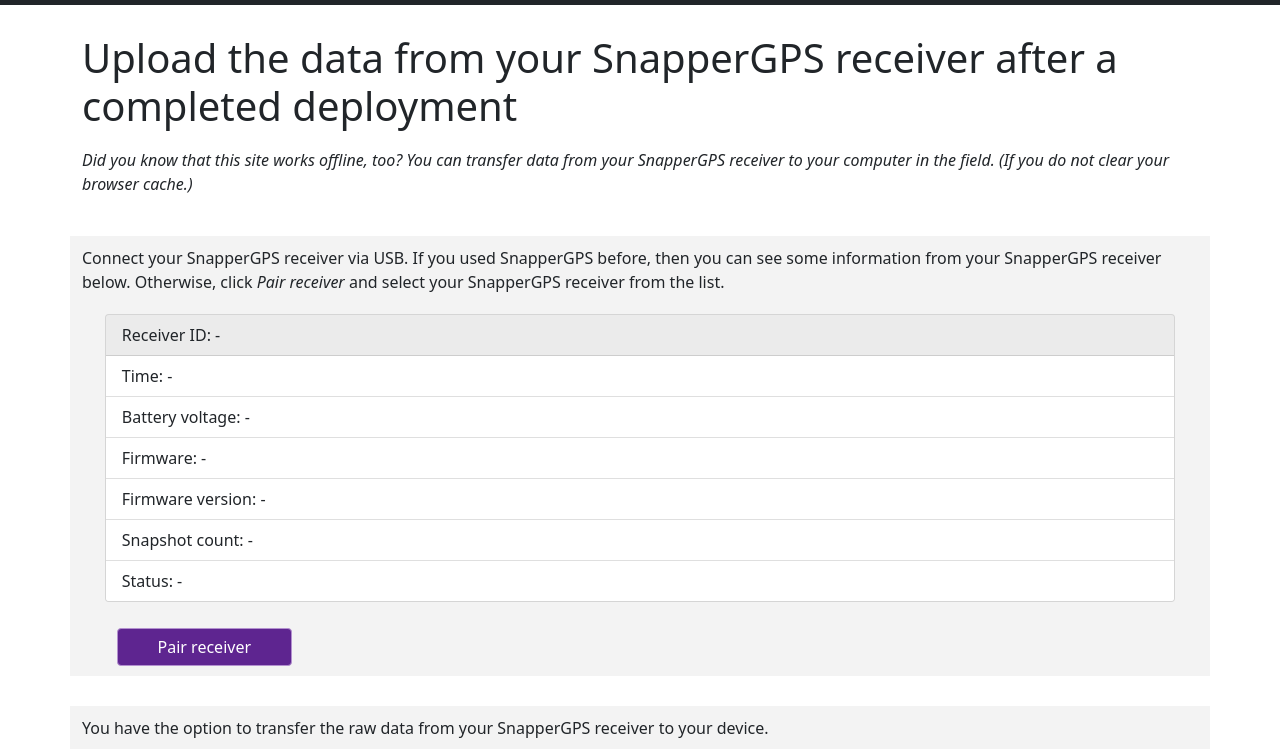
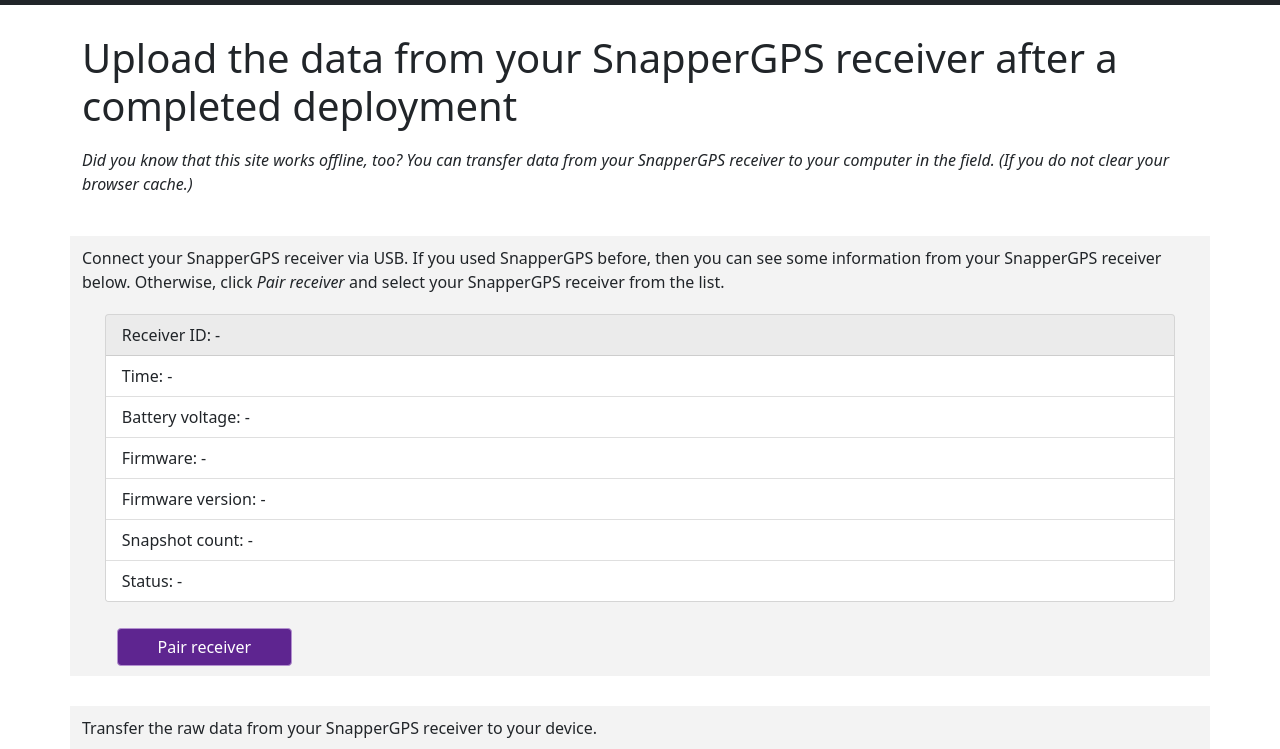
Before and after one commit to SnapperGPS/snappergps-app-lite, a plain HTML site: page upload.html in a window 1280 px wide. Shown: the part 51-800 px from the top of the page. Drawn offline with nearby package versions, Linux system fonts and the light colour scheme; no server answers.

Commit message:
Tweak text on upload page

```diff
--- a/upload.html
+++ b/upload.html
@@ -157,7 +157,7 @@
 
                 <div class="row">
                     <div class="col">
-                        You have the option to transfer the raw data from your
+                        Transfer the raw data from your
                         SnapperGPS receiver to your device.
                         <!-- You can
                         upload it to our server later, which then calculates the track.
```
